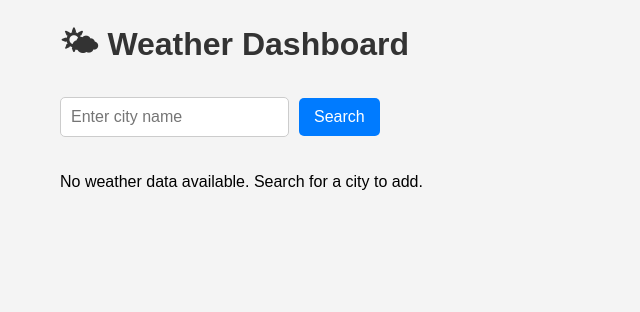
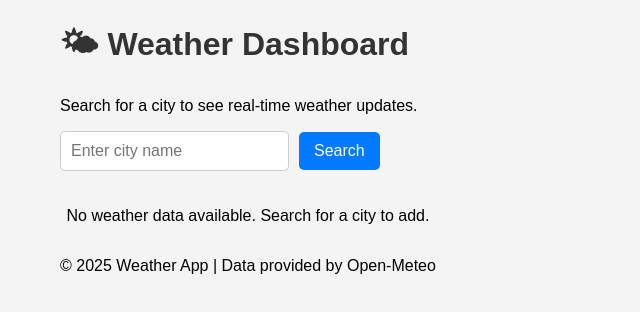
Before and after one commit to TranRTC/CSI_340_Final_Project, a React (Create React App) app: page / in a window 1280 px wide. Shown: the top 312 px of the page, without its empty margins (0-640 px from the left). Built offline with nearby package versions, Linux system fonts and the light colour scheme.

Commit message:
adjust/Add Header/Footer component

```diff
--- a/package.json
+++ b/package.json
@@ -2,7 +2,7 @@
   "name": "final_project",
   "version": "0.1.0",
   "private": true,
-  "type": "module",
+
   "dependencies": {
     "@testing-library/dom": "^10.4.0",
     "@testing-library/jest-dom": "^6.6.3",
--- a/src/App.js
+++ b/src/App.js
@@ -84,8 +84,11 @@ import { useState, useEffect, useCallback } from "react";
 import Request from "./Components/Request";
 import Displays from "./Components/Displays";
 import "./App.css";
+import Header from "./Components/Header"
+import Footer from "./Components/Footer";
 
 const App = () => {
+  //
   const [weatherData, setWeatherData] = useState([]);
   const [loading, setLoading] = useState(false);
   const [error, setError] = useState(null);
@@ -189,11 +192,13 @@ const App = () => {
 
   return (
     <div className="App">
-      <h1>🌤 Weather Dashboard</h1>
+      {/*<h1>🌤 Weather Dashboard</h1>*/}
+      <Header/>
       <Request onSearch={fetchWeather} />
       {loading && <p>Loading...</p>}
       {error && <p style={{ color: "red" }}>{error}</p>}
       <Displays weatherData={weatherData} onRemove={removeCity} />
+      <Footer/>
     </div>
   );
 };
```
